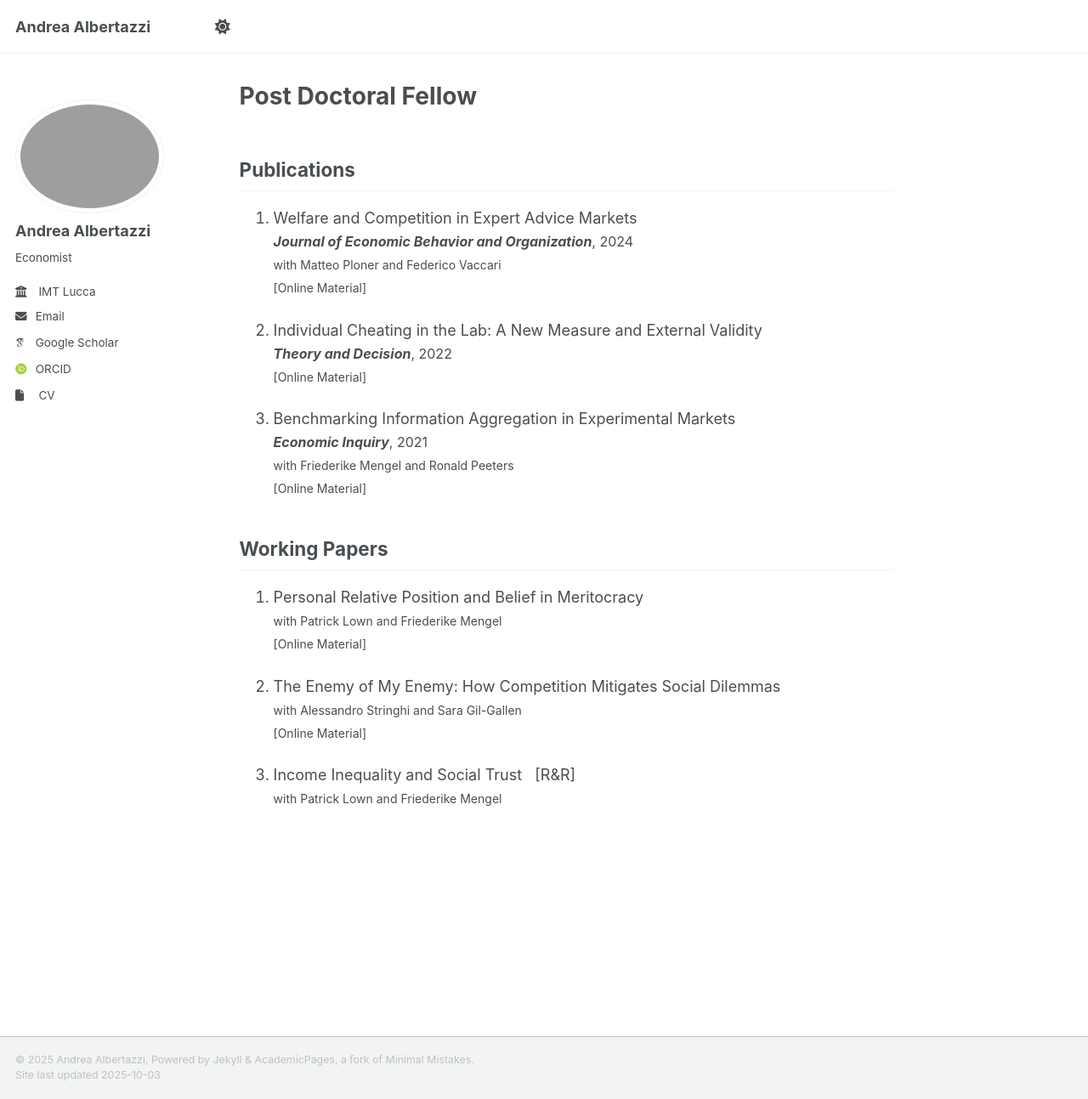
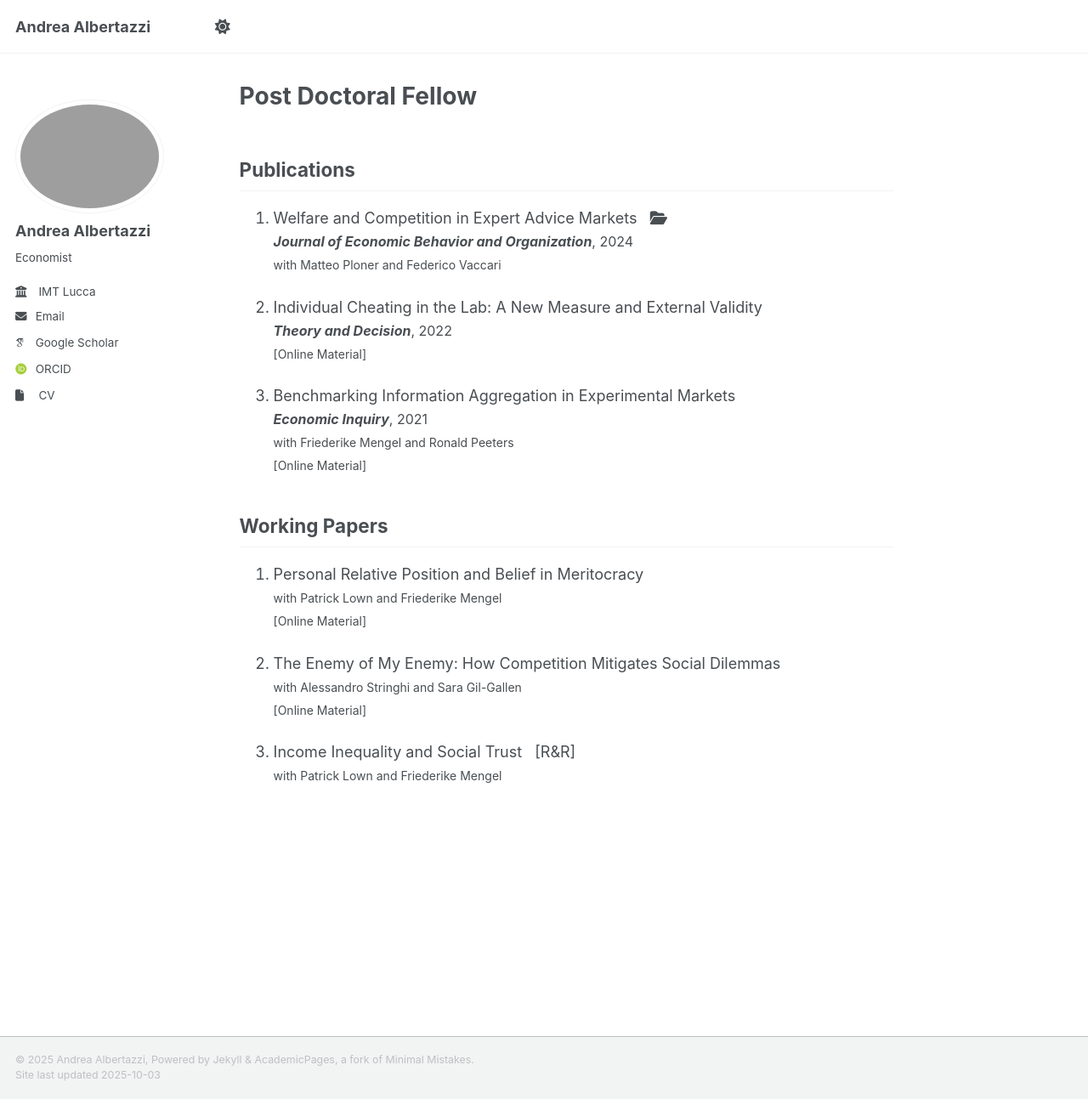
Before and after one commit to tazze87/tazze87.github.io, a Jekyll site: the page built from _pages/about.md, in a window 1280 px wide and 1293 px high. Shown: the whole window at 85% size. Built offline with Jekyll 4.4.1, drawn with Linux system fonts in a browser that asks for light colours; some web fonts are replaced; a script that is not in the unit is left out.

Commit message:
Update about.md

```diff
--- a/_pages/about.md
+++ b/_pages/about.md
@@ -6,10 +6,11 @@ author_profile: true
 ---
 
 ## Publications
-1. [Welfare and Competition in Expert Advice Markets](/files/APV-WelfareCompetition.pdf){:target="_blank" rel="noopener noreferrer"}<br>
+1. [Welfare and Competition in Expert Advice Markets](/files/APV-WelfareCompetition.pdf){:target="_blank" rel="noopener noreferrer"} &nbsp; <a href="https://osf.io/4cfwg/" target="_blank" rel="noopener noreferrer">
+  <i class="fas fa-folder-open"></i>
+</a><br>
     <span style="font-size:16px;">***Journal of Economic Behavior and Organization***, 2024</span><br>
-    <span style="font-size:14px;">with <a href="https://matteoploner.eco.unitn.it" target="_blank" rel="noopener noreferrer">Matteo Ploner</a> and <a href="https://www.fvaccari.com" target="_blank" rel="noopener noreferrer">Federico Vaccari</a><br>
-    <a href="https://osf.io/4cfwg/" target="_blank" rel="noopener noreferrer">[Online Material]</a></span>
+    <span style="font-size:14px;">with <a href="https://matteoploner.eco.unitn.it" target="_blank" rel="noopener noreferrer">Matteo Ploner</a> and <a href="https://www.fvaccari.com" target="_blank" rel="noopener noreferrer">Federico Vaccari</a></span>
 
 2. [Individual Cheating in the Lab: A New Measure and External Validity](/files/A-CheatingLabvField.pdf){:target="_blank" rel="noopener noreferrer"}<br>
     <span style="font-size:16px;">***Theory and Decision***, 2022</span><br>
```
